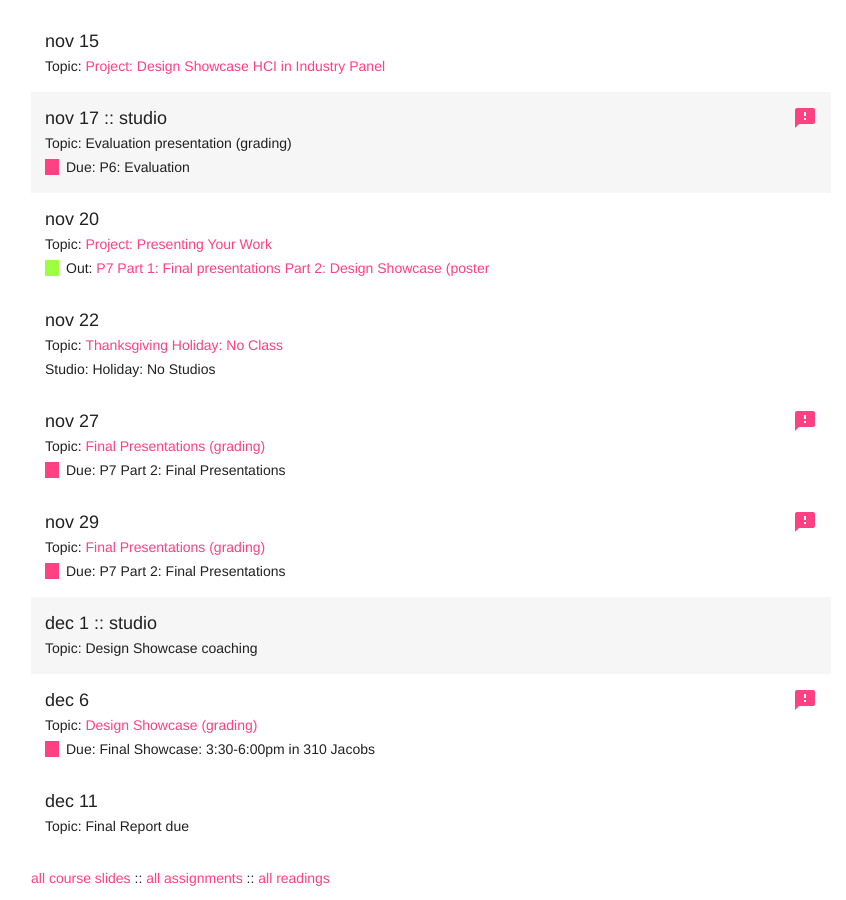
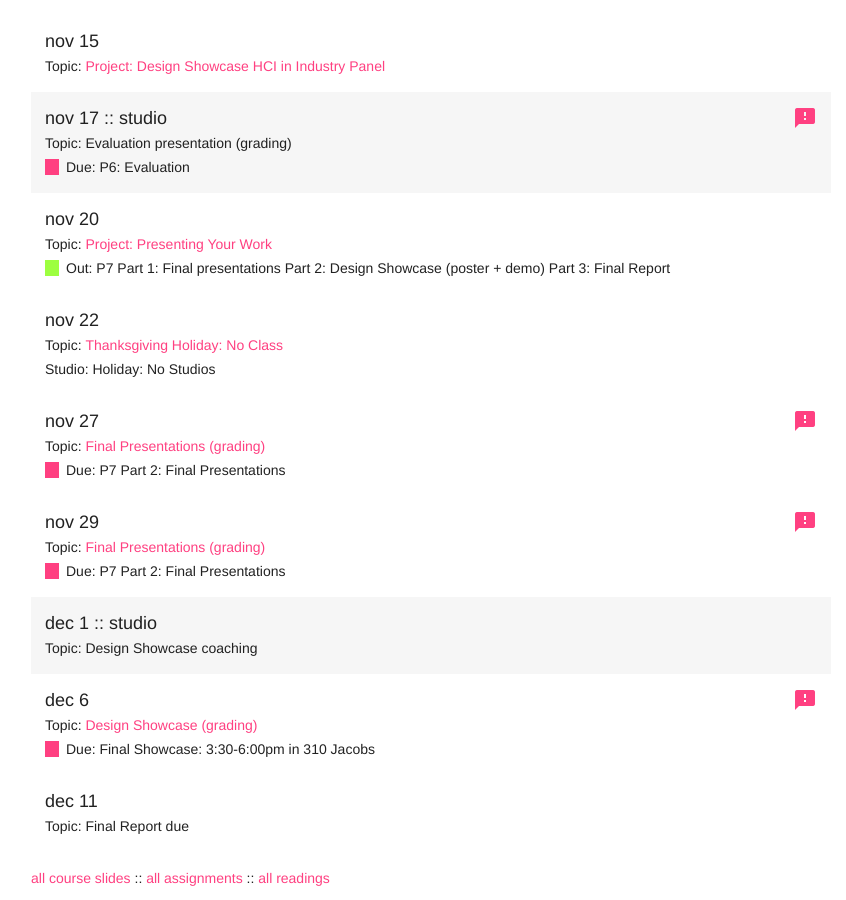
Before and after one commit to cs160-berkeley/website, a Jekyll site: the page built from schedule.md, in a window 1280 px wide and 900 px high, scrolled down 3540 px. Shown: the whole window, without its empty margins (209-1055 px from the left). Built offline with Jekyll 4.4.1, drawn with Linux system fonts in a browser that asks for light colours.

Commit message:
bumpy and fix comma

```diff
--- a/_data/CS160Schedule.csv
+++ b/_data/CS160Schedule.csv
@@ -132,11 +132,11 @@ Break
 Launch P2",,,,https://drive.google.com/open?id=1rlDCkgbqCR82ad11V1gn8yTRsniDld-U22QOwAsg1N8, ,"P2: Design & lo-fi prototyping,https://docs.google.com/document/d/1WWlICecbVL8XdVkPEJXpUOhKE3_bSY1mENoiZP4qLtE/edit?usp=sharing",,,,
 8S,13-Oct,P1: Need finding presentation (grading),Due: Need finding presentation,,T,T,,,,"P1: Need finding,https://docs.google.com/document/d/1NFo329Ben-2aX0j0qH6jmfUQI4VuO54nTFY7WxLsdNQ/",,,
 9M,16-Oct,Project: Design and Prototyping checkpoint,"Design & prototyping coaching (in Studio groups)
-Possible guest lecture",T,,,https://drive.google.com/open?id=0Bw5c_JsRiheEaEdVMWJ0cXJ6X00, ,,,,,
+Possible guest lecture",,,,https://drive.google.com/open?id=0Bw5c_JsRiheEaEdVMWJ0cXJ6X00, ,,,,,
 9W,18-Oct,Dark horse prototyping,"
 Dark horse prototype (15 minutes)
 Launch P3
-Design & prototyping coaching (in Studio groups) ",,,,https://drive.google.com/open?id=0Bw5c_JsRiheEaEdVMWJ0cXJ6X00,,P3: Dark horse Prototype,,,,
+Design & prototyping coaching (in Studio groups) ",t,,,https://drive.google.com/open?id=0Bw5c_JsRiheEaEdVMWJ0cXJ6X00,,P3: Dark horse Prototype,,,,
 9S,20-Oct,Prototype Demo (grading),"Demo of lo-fi prototype for a grade (in Studios, 5 minutes each team). When not being graded, student teams demo to each other for practice and feedback.
 ",,T,T,,,,"P2: Design & Prototype demo,https://docs.google.com/document/d/1WWlICecbVL8XdVkPEJXpUOhKE3_bSY1mENoiZP4qLtE/edit?usp=sharing
 ",,,
@@ -199,7 +199,7 @@ Design Showcase
 Poster Design
 Demo routine
 Final Report",,,,https://drive.google.com/open?id=0Bw5c_JsRiheEaEdVMWJ0cXJ6X00, ,"P7 Part 1: Final presentations
-Part 2: Design Showcase (poster, demo)
+Part 2: Design Showcase (poster + demo)
 Part 3: Final Report",,,,
 14W,22-Nov,Thanksgiving Holiday: No Class,No instruction,,,,https://drive.google.com/open?id=0Bw5c_JsRiheEaEdVMWJ0cXJ6X00, ,,,Holiday: No Studios,No sections due to holiday,Thanksgiving
 15M,27-Nov,Final Presentations (grading),P7 Part1: Final Presentations (2 Studios) ,,T,,https://drive.google.com/open?id=0Bw5c_JsRiheEaEdVMWJ0cXJ6X00, ,,P7 Part 2: Final Presentations,,,
```
Also changed, not shown: _data/schedule.yaml (+5 -8 lines).
